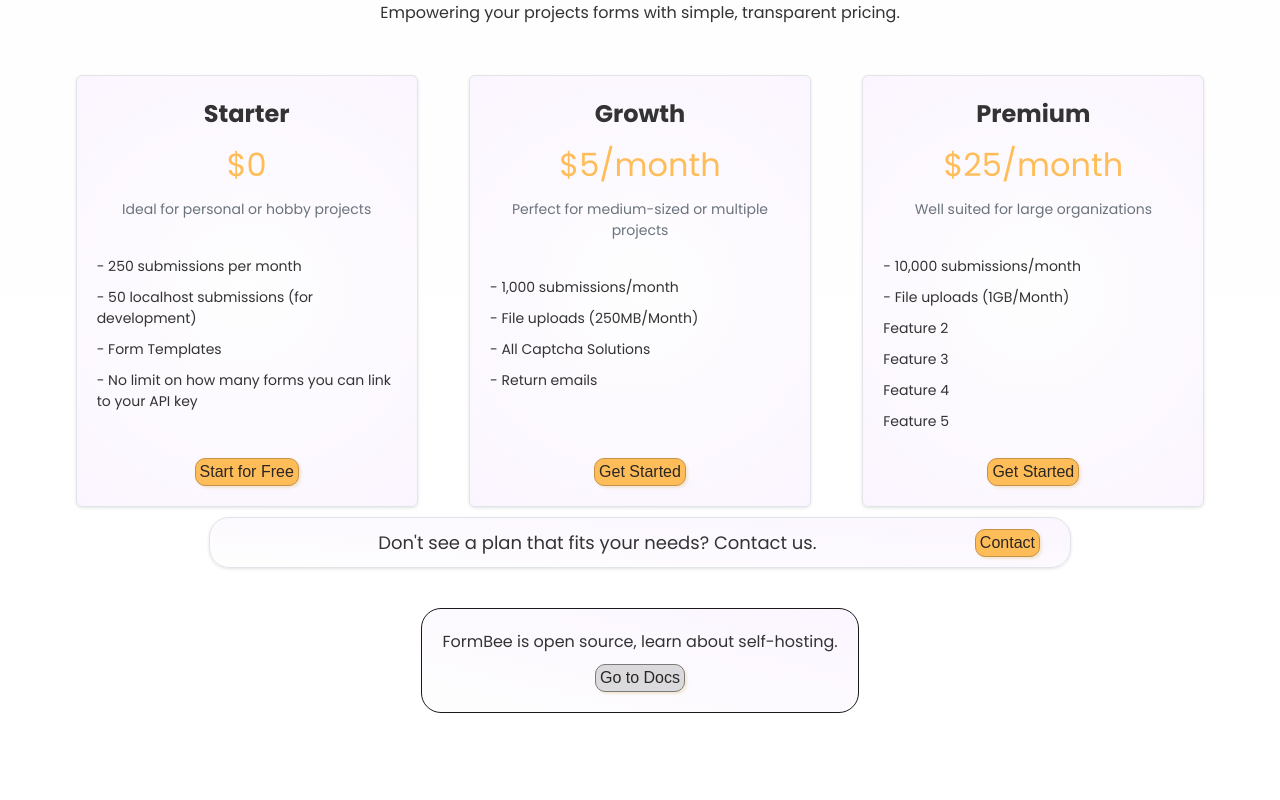
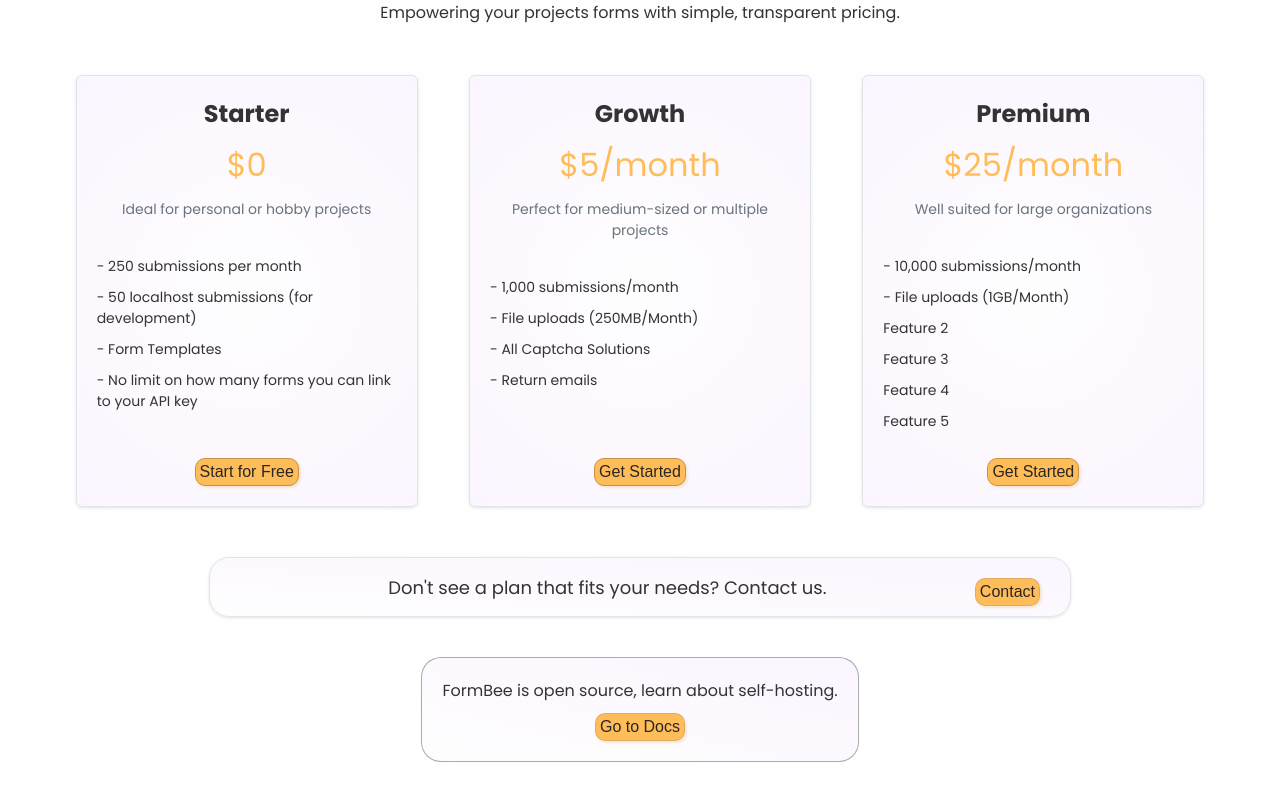
Before and after one commit to FormBee/FormBee, an Angular app in the folder client/FormBee/: page /home in a window 1280 px wide. Shown: the part 3160-3960 px from the top of the page. Before the commit the page ends 3923 px from the top, so only its background shows below. Built offline with nearby package versions, Linux system fonts and the light colour scheme.

Commit message:
Pricing styling done.

```diff
--- a/client/FormBee/src/app/landing-pricing/landing-pricing.component.scss
+++ b/client/FormBee/src/app/landing-pricing/landing-pricing.component.scss
@@ -124,11 +124,15 @@
             }
         }
     }
+    .self-hosted-tag {
+        flex-direction: column;
+    }
 }
 .self-hosted {
     display: flex;
     justify-content: center;
     margin-bottom: 40px;
+    margin-top: 40px;
 
     .self-hosted-tag {
         // background-image: radial-gradient(circle at center, #fefefe, #fbf5ff);
@@ -151,25 +155,25 @@
         }
 
         .self-hosted-action {
-            margin-left: 20px;
-
             button {
                 background-color: #FFBD59;
+
+                margin-top: 10px;
                 color:#2a2624;
                 padding: 4px;
-                border: none;
                 border-radius: 10px;
                 cursor: pointer;
                 font-size: 16px;
-                transition: background-color, box-shadow 0.3s ease-out;
+                transition: background-color 0.3s ease-out;
                 overflow: hidden;
-                border: solid 1px #c69245;
+                border: solid 1px #7b7a7b40;
                 box-shadow: rgba(204, 155, 39, 0.2) 1.95px 1.95px 2.6px;
             }
             button:hover {
-                background-color: #c69245;
-                border: solid 1px #FFBD59;
-                box-shadow: rgba(204, 155, 39, 0.4) 5px 5px, rgba(204, 155, 39, 0.3) 10px 10px, rgba(204, 155, 39, 0.2) 15px 15px, rgba(204, 155, 39, 0.1) 20px 20px, rgba(204, 155, 39, 0.05) 25px 25px;
+                background-color: #c69245a6;
+
+                border: solid 1px #acabaa54;
+                // box-shadow: rgba(204, 155, 39, 0.4) 5px 5px, rgba(204, 155, 39, 0.3) 10px 10px, rgba(204, 155, 39, 0.2) 15px 15px, rgba(204, 155, 39, 0.1) 20px 20px, rgba(204, 155, 39, 0.05) 25px 25px;
 
             }
         }
@@ -185,10 +189,12 @@
     border-radius: 20px;
     width: fit-content;
     margin: auto;
-    border: 1px solid #1a1a1a;
+    border: 1px solid #1a1a1a5a;
 
     button {
-        background-color: #a2a2a25f;
+        background-color: #FFBD59;
+
+
         margin-top: 10px;
         color:#2a2624;
         padding: 4px;
@@ -197,12 +203,12 @@
         font-size: 16px;
         transition: background-color 0.3s ease-out;
         overflow: hidden;
-        border: solid 1px #7b7b7a;
+        border: solid 1px #7b7b7a3e;
         box-shadow: rgba(204, 155, 39, 0.2) 1.95px 1.95px 2.6px;
     }
     button:hover {
-        background-color: #c692452e;
-        border: solid 1px #acabaa;
+        background-color: #c69245a6;
+        border: solid 1px #acabaa4e;
         // box-shadow: rgba(204, 155, 39, 0.4) 5px 5px, rgba(204, 155, 39, 0.3) 10px 10px, rgba(204, 155, 39, 0.2) 15px 15px, rgba(204, 155, 39, 0.1) 20px 20px, rgba(204, 155, 39, 0.05) 25px 25px;
 
     }
```
